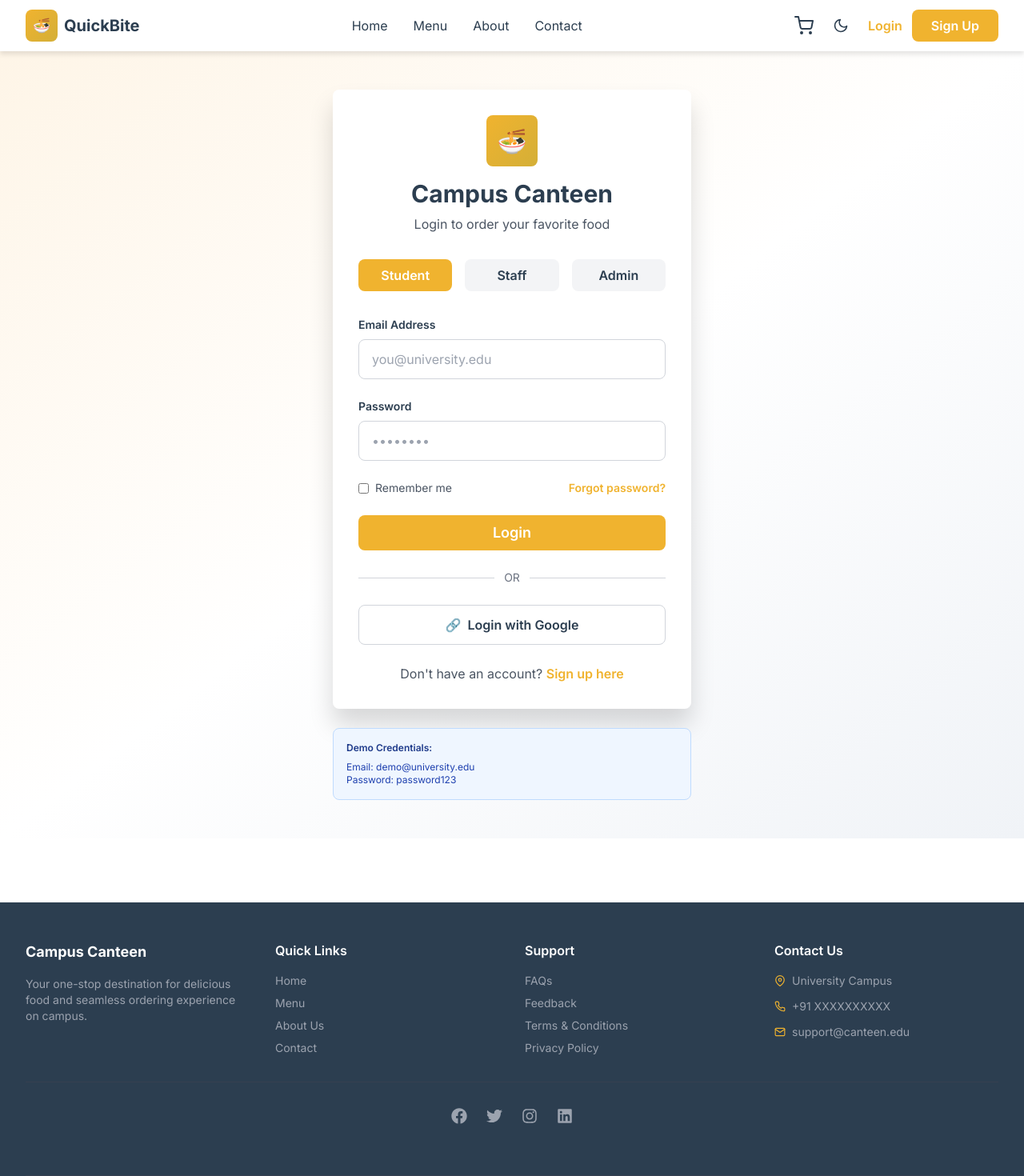
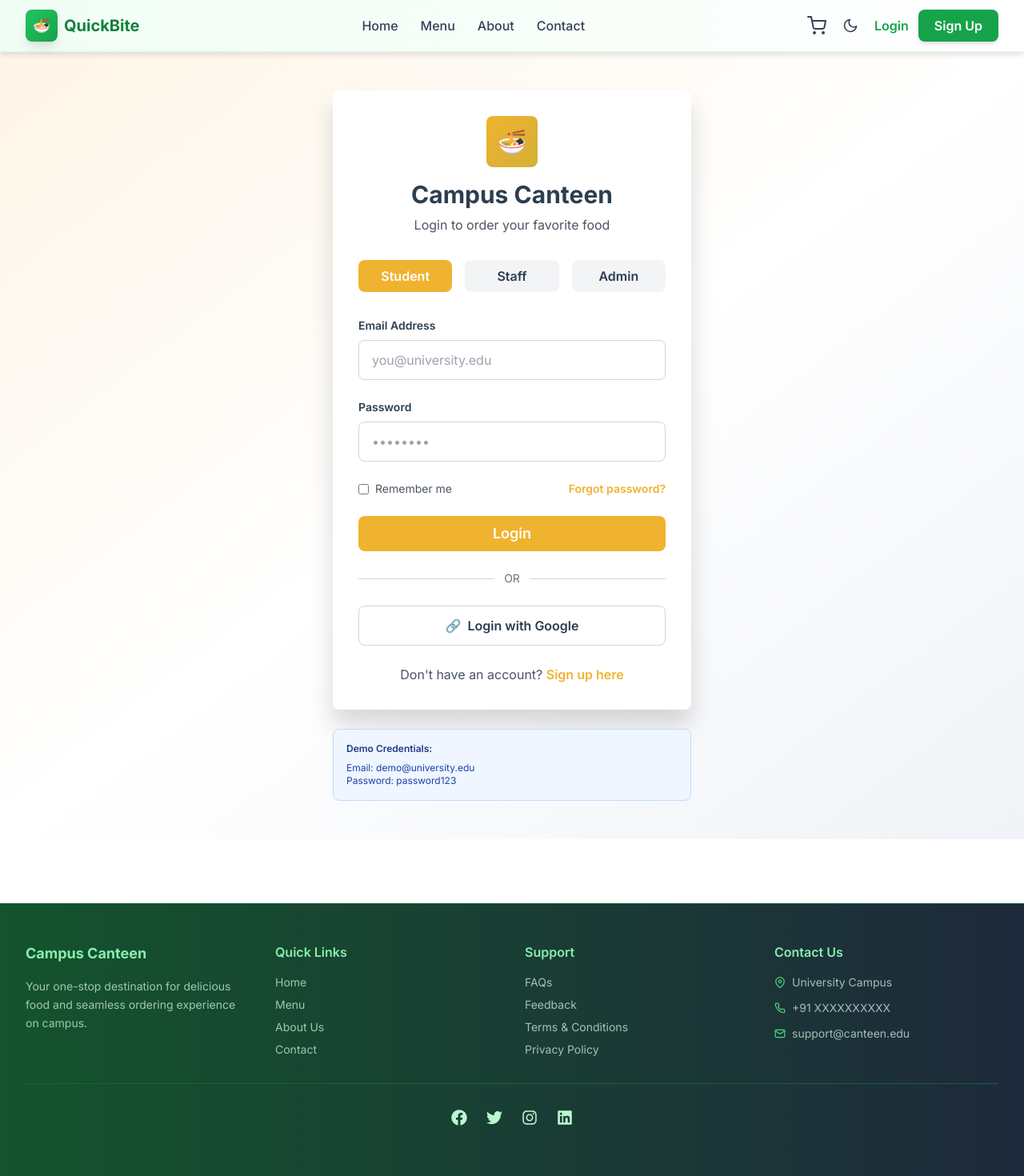
Before and after one commit to komalpawar79/canteen, a React (Create React App) app in the folder frontend/: page /login in a window 1280 px wide. Shown: the top 1470 px of the page at 80% size. Built offline with nearby package versions, Linux system fonts and the light colour scheme; no server answers.

Commit message:
Update Navbar, Footer, MenuCard to green theme aesthetic

```diff
--- a/frontend/src/components/Footer.js
+++ b/frontend/src/components/Footer.js
@@ -4,53 +4,53 @@ import { FaFacebook, FaTwitter, FaInstagram, FaLinkedin } from 'react-icons/fa';
 
 const Footer = () => {
   return (
-    <footer className="bg-dark text-white mt-20">
+    <footer className="bg-gradient-to-r from-green-900 to-slate-800 text-white mt-20 border-t border-green-800">
       <div className="max-w-7xl mx-auto px-4 sm:px-6 lg:px-8 py-12">
         <div className="grid grid-cols-1 md:grid-cols-4 gap-8 mb-8">
           {/* About */}
           <div>
-            <h3 className="text-lg font-bold mb-4">Campus Canteen</h3>
-            <p className="text-gray-400 text-sm">
+            <h3 className="text-lg font-bold mb-4 text-green-300">Campus Canteen</h3>
+            <p className="text-green-100/70 text-sm leading-relaxed">
               Your one-stop destination for delicious food and seamless ordering experience on campus.
             </p>
           </div>
 
           {/* Quick Links */}
           <div>
-            <h4 className="font-semibold mb-4">Quick Links</h4>
-            <ul className="space-y-2 text-gray-400 text-sm">
-              <li><a href="#" className="hover:text-primary-500 transition">Home</a></li>
-              <li><a href="#" className="hover:text-primary-500 transition">Menu</a></li>
-              <li><a href="#" className="hover:text-primary-500 transition">About Us</a></li>
-              <li><a href="#" className="hover:text-primary-500 transition">Contact</a></li>
+            <h4 className="font-semibold mb-4 text-green-300">Quick Links</h4>
+            <ul className="space-y-2 text-green-100/70 text-sm">
+              <li><a href="#" className="hover:text-green-300 transition">Home</a></li>
+              <li><a href="#" className="hover:text-green-300 transition">Menu</a></li>
+              <li><a href="#" className="hover:text-green-300 transition">About Us</a></li>
+              <li><a href="#" className="hover:text-green-300 transition">Contact</a></li>
             </ul>
           </div>
 
           {/* Support */}
           <div>
-            <h4 className="font-semibold mb-4">Support</h4>
-            <ul className="space-y-2 text-gray-400 text-sm">
-              <li><a href="#" className="hover:text-primary-500 transition">FAQs</a></li>
-              <li><a href="#" className="hover:text-primary-500 transition">Feedback</a></li>
-              <li><a href="#" className="hover:text-primary-500 transition">Terms & Conditions</a></li>
-              <li><a href="#" className="hover:text-primary-500 transition">Privacy Policy</a></li>
+            <h4 className="font-semibold mb-4 text-green-300">Support</h4>
+            <ul className="space-y-2 text-green-100/70 text-sm">
+              <li><a href="#" className="hover:text-green-300 transition">FAQs</a></li>
+              <li><a href="#" className="hover:text-green-300 transition">Feedback</a></li>
+              <li><a href="#" className="hover:text-green-300 transition">Terms & Conditions</a></li>
+              <li><a href="#" className="hover:text-green-300 transition">Privacy Policy</a></li>
             </ul>
           </div>
 
           {/* Contact */}
           <div>
-            <h4 className="font-semibold mb-4">Contact Us</h4>
-            <div className="space-y-3 text-gray-400 text-sm">
+            <h4 className="font-semibold mb-4 text-green-300">Contact Us</h4>
+            <div className="space-y-3 text-green-100/70 text-sm">
               <div className="flex items-center space-x-2">
-                <FiMapPin className="text-primary-500" />
+                <FiMapPin className="text-green-400" />
                 <span>University Campus</span>
               </div>
               <div className="flex items-center space-x-2">
-                <FiPhone className="text-primary-500" />
+                <FiPhone className="text-green-400" />
                 <span>+91 XXXXXXXXXX</span>
               </div>
               <div className="flex items-center space-x-2">
-                <FiMail className="text-primary-500" />
+                <FiMail className="text-green-400" />
                 <span>support@canteen.edu</span>
               </div>
             </div>
@@ -58,23 +58,23 @@ const Footer = () => {
         </div>
 
         {/* Social Links */}
-        <div className="flex justify-center space-x-6 mb-8 py-8 border-t border-gray-700">
-          <a href="#" className="text-gray-400 hover:text-primary-500 transition text-xl">
+        <div className="flex justify-center space-x-6 mb-8 py-8 border-t border-green-800">
+          <a href="#" className="text-green-200 hover:text-green-300 transition text-xl">
             <FaFacebook />
           </a>
-          <a href="#" className="text-gray-400 hover:text-primary-500 transition text-xl">
+          <a href="#" className="text-green-200 hover:text-green-300 transition text-xl">
             <FaTwitter />
           </a>
-          <a href="#" className="text-gray-400 hover:text-primary-500 transition text-xl">
+          <a href="#" className="text-green-200 hover:text-green-300 transition text-xl">
             <FaInstagram />
           </a>
-          <a href="#" className="text-gray-400 hover:text-primary-500 transition text-xl">
+          <a href="#" className="text-green-200 hover:text-green-300 transition text-xl">
             <FaLinkedin />
           </a>
         </div>
 
         {/* Bottom */}
-        <div className="text-center text-gray-400 text-sm border-t border-gray-700 pt-8">
+        <div className="text-center text-green-100/70 text-sm border-t border-green-800 pt-8">
           <p>&copy; 2025 Campus Canteen. All rights reserved.</p>
         </div>
       </div>
--- a/frontend/src/components/Navbar.js
+++ b/frontend/src/components/Navbar.js
@@ -13,57 +13,57 @@ const Navbar = () => {
   const cartCount = getCartCount();
 
   return (
-    <nav className="sticky top-0 z-50 bg-white dark:bg-dark shadow-soft">
+    <nav className="sticky top-0 z-50 bg-gradient-to-r from-green-50 to-white dark:from-slate-900 dark:to-slate-800 shadow-soft border-b border-green-100 dark:border-slate-700">
       <div className="max-w-7xl mx-auto px-4 sm:px-6 lg:px-8">
         <div className="flex justify-between items-center h-16">
           {/* Logo */}
-          <Link to="/" className="flex items-center space-x-2">
-            <div className="w-10 h-10 bg-gradient-to-br from-primary-500 to-accent rounded-lg flex items-center justify-center">
+          <Link to="/" className="flex items-center space-x-2 group">
+            <div className="w-10 h-10 bg-gradient-to-br from-green-500 to-green-600 rounded-lg flex items-center justify-center shadow-lg group-hover:shadow-xl transition-shadow">
               <span className="text-white font-bold text-lg">🍜</span>
             </div>
-            <span className="font-bold text-xl text-dark dark:text-white hidden sm:inline">
+            <span className="font-bold text-xl text-green-700 dark:text-green-400 hidden sm:inline group-hover:text-green-600 transition-colors">
               QuickBite
             </span>
           </Link>
 
           {/* Desktop Menu */}
-          <div className="hidden md:flex items-center space-x-8">
-            <Link to="/" className="text-dark dark:text-gray-300 hover:text-primary-500 transition">
+          <div className="hidden md:flex items-center space-x-1">
+            <Link to="/" className="px-3 py-2 text-slate-700 dark:text-slate-300 hover:text-green-600 dark:hover:text-green-400 transition font-medium">
               Home
             </Link>
-            <Link to="/menu" className="text-dark dark:text-gray-300 hover:text-primary-500 transition">
+            <Link to="/menu" className="px-3 py-2 text-slate-700 dark:text-slate-300 hover:text-green-600 dark:hover:text-green-400 transition font-medium">
               Menu
             </Link>
             {isAuthenticated && (
-              <Link to="/my-orders" className="text-dark dark:text-gray-300 hover:text-primary-500 transition">
+              <Link to="/my-orders" className="px-3 py-2 text-slate-700 dark:text-slate-300 hover:text-green-600 dark:hover:text-green-400 transition font-medium">
                 My Orders
               </Link>
             )}
             {user?.role === 'admin' && (
-              <Link to="/admin/dashboard" className="text-dark dark:text-gray-300 hover:text-primary-500 transition">
+              <Link to="/admin/dashboard" className="px-3 py-2 text-slate-700 dark:text-slate-300 hover:text-green-600 dark:hover:text-green-400 transition font-medium">
                 Admin
               </Link>
             )}
             {user?.role === 'canteen_manager' && (
-              <Link to="/canteen/dashboard" className="text-dark dark:text-gray-300 hover:text-primary-500 transition">
+              <Link to="/canteen/dashboard" className="px-3 py-2 text-slate-700 dark:text-slate-300 hover:text-green-600 dark:hover:text-green-400 transition font-medium">
                 Dashboard
               </Link>
             )}
-            <Link to="/about" className="text-dark dark:text-gray-300 hover:text-primary-500 transition">
+            <Link to="/about" className="px-3 py-2 text-slate-700 dark:text-slate-300 hover:text-green-600 dark:hover:text-green-400 transition font-medium">
               About
             </Link>
-            <Link to="/contact" className="text-dark dark:text-gray-300 hover:text-primary-500 transition">
+            <Link to="/contact" className="px-3 py-2 text-slate-700 dark:text-slate-300 hover:text-green-600 dark:hover:text-green-400 transition font-medium">
               Contact
             </Link>
           </div>
 
           {/* Right Icons */}
-          <div className="flex items-center space-x-4">
+          <div className="flex items-center space-x-3">
             {/* Cart Icon */}
-            <Link to="/orders" className="relative">
-              <FiShoppingCart className="text-2xl text-dark dark:text-white hover:text-primary-500 transition" />
+            <Link to="/orders" className="relative group">
+              <FiShoppingCart className="text-2xl text-slate-700 dark:text-slate-300 group-hover:text-green-600 dark:group-hover:text-green-400 transition" />
               {cartCount > 0 && (
-                <span className="absolute -top-2 -right-2 bg-primary-500 text-white text-xs rounded-full w-5 h-5 flex items-center justify-center font-bold">
+                <span className="absolute -top-2 -right-2 bg-green-500 text-white text-xs rounded-full w-5 h-5 flex items-center justify-center font-bold shadow-lg">
                   {cartCount}
                 </span>
               )}
@@ -72,21 +72,21 @@ const Navbar = () => {
             {/* Theme Toggle */}
             <button
               onClick={toggleTheme}
-              className="p-2 rounded-lg hover:bg-gray-100 dark:hover:bg-dark transition"
+              className="p-2 rounded-lg hover:bg-green-100 dark:hover:bg-slate-700 transition text-slate-700 dark:text-slate-300"
             >
               {theme === 'light' ? (
-                <FiMoon className="text-xl text-dark" />
+                <FiMoon className="text-xl" />
               ) : (
-                <FiSun className="text-xl text-white" />
+                <FiSun className="text-xl" />
               )}
             </button>
 
             {/* Auth Buttons */}
             {isAuthenticated ? (
-              <div className="flex items-center space-x-3">
-                <Link to="/profile" className="flex items-center space-x-2 px-3 py-2 rounded-lg hover:bg-primary-100 dark:hover:bg-secondary-900 transition">
-                  <FiUser className="text-dark dark:text-white" />
-                  <span className="text-sm font-medium text-dark dark:text-white hidden sm:inline">
+              <div className="flex items-center space-x-2">
+                <Link to="/profile" className="flex items-center space-x-2 px-3 py-2 rounded-lg hover:bg-green-100 dark:hover:bg-slate-700 transition">
+                  <FiUser className="text-slate-700 dark:text-slate-300" />
+                  <span className="text-sm font-medium text-slate-700 dark:text-slate-300 hidden sm:inline">
                     {user?.name || 'Profile'}
                   </span>
                 </Link>
@@ -96,7 +96,7 @@ const Navbar = () => {
                       logout();
                     }
                   }}
-                  className="p-2 text-dark dark:text-white hover:text-red-500 transition rounded-lg hover:bg-red-50 dark:hover:bg-red-900/20"
+                  className="p-2 text-slate-700 dark:text-slate-300 hover:text-red-600 dark:hover:text-red-400 transition rounded-lg hover:bg-red-50 dark:hover:bg-red-900/20"
                   title="Logout"
                 >
                   <FiLogOut className="text-xl" />
@@ -106,13 +106,13 @@ const Navbar = () => {
               <div className="hidden sm:flex items-center space-x-3">
                 <Link
                   to="/login"
-                  className="text-primary-500 hover:text-primary-600 font-semibold transition"
+                  className="text-green-600 dark:text-green-400 hover:text-green-700 dark:hover:text-green-300 font-semibold transition"
                 >
                   Login
                 </Link>
                 <Link
                   to="/signup"
-                  className="btn-primary"
+                  className="bg-green-600 text-white px-5 py-2 rounded-lg font-semibold hover:bg-green-700 transition shadow-md hover:shadow-lg"
                 >
                   Sign Up
                 </Link>
@@ -122,7 +122,7 @@ const Navbar = () => {
             {/* Mobile Menu Button */}
             <button
               onClick={() => setIsOpen(!isOpen)}
-              className="md:hidden text-2xl text-dark dark:text-white"
+              className="md:hidden text-2xl text-slate-700 dark:text-slate-300 hover:text-green-600 dark:hover:text-green-400 transition"
             >
               {isOpen ? <FiX /> : <FiMenu />}
             </button>
@@ -131,40 +131,40 @@ const Navbar = () => {
 
         {/* Mobile Menu */}
         {isOpen && (
-          <div className="md:hidden pb-4 space-y-2">
-            <Link to="/" className="block px-4 py-2 text-dark dark:text-gray-300 hover:bg-gray-100 dark:hover:bg-secondary-900 rounded transition">
+          <div className="md:hidden pb-4 space-y-1 bg-green-50 dark:bg-slate-800 rounded-lg mb-2">
+            <Link to="/" className="block px-4 py-3 text-slate-700 dark:text-slate-300 hover:bg-green-100 dark:hover:bg-slate-700 hover:text-green-600 dark:hover:text-green-400 rounded transition font-medium">
               Home
             </Link>
-            <Link to="/menu" className="block px-4 py-2 text-dark dark:text-gray-300 hover:bg-gray-100 dark:hover:bg-secondary-900 rounded transition">
+            <Link to="/menu" className="block px-4 py-3 text-slate-700 dark:text-slate-300 hover:bg-green-100 dark:hover:bg-slate-700 hover:text-green-600 dark:hover:text-green-400 rounded transition font-medium">
               Menu
             </Link>
             {isAuthenticated && (
-              <Link to="/my-orders" className="block px-4 py-2 text-dark dark:text-gray-300 hover:bg-gray-100 dark:hover:bg-secondary-900 rounded transition">
+              <Link to="/my-orders" className="block px-4 py-3 text-slate-700 dark:text-slate-300 hover:bg-green-100 dark:hover:bg-slate-700 hover:text-green-600 dark:hover:text-green-400 rounded transition font-medium">
                 My Orders
               </Link>
             )}
             {user?.role === 'admin' && (
-              <Link to="/admin/dashboard" className="block px-4 py-2 text-dark dark:text-gray-300 hover:bg-gray-100 dark:hover:bg-secondary-900 rounded transition">
+              <Link to="/admin/dashboard" className="block px-4 py-3 text-slate-700 dark:text-slate-300 hover:bg-green-100 dark:hover:bg-slate-700 hover:text-green-600 dark:hover:text-green-400 rounded transition font-medium">
                 Admin Dashboard
               </Link>
             )}
             {user?.role === 'canteen_manager' && (
-              <Link to="/canteen/dashboard" className="block px-4 py-2 text-dark dark:text-gray-300 hover:bg-gray-100 dark:hover:bg-secondary-900 rounded transition">
+              <Link to="/canteen/dashboard" className="block px-4 py-3 text-slate-700 dark:text-slate-300 hover:bg-green-100 dark:hover:bg-slate-700 hover:text-green-600 dark:hover:text-green-400 rounded transition font-medium">
                 Canteen Dashboard
               </Link>
             )}
-            <Link to="/about" className="block px-4 py-2 text-dark dark:text-gray-300 hover:bg-gray-100 dark:hover:bg-secondary-900 rounded transition">
+            <Link to="/about" className="block px-4 py-3 text-slate-700 dark:text-slate-300 hover:bg-green-100 dark:hover:bg-slate-700 hover:text-green-600 dark:hover:text-green-400 rounded transition font-medium">
               About
             </Link>
-            <Link to="/contact" className="block px-4 py-2 text-dark dark:text-gray-300 hover:bg-gray-100 dark:hover:bg-secondary-900 rounded transition">
+            <Link to="/contact" className="block px-4 py-3 text-slate-700 dark:text-slate-300 hover:bg-green-100 dark:hover:bg-slate-700 hover:text-green-600 dark:hover:text-green-400 rounded transition font-medium">
               Contact
             </Link>
             {!isAuthenticated && (
-              <div className="px-4 py-2 space-y-2">
-                <Link to="/login" className="block text-center btn-primary">
+              <div className="px-4 py-2 space-y-2 border-t border-green-200 dark:border-slate-700 pt-3">
+                <Link to="/login" className="block text-center px-4 py-2 text-green-600 dark:text-green-400 hover:text-green-700 dark:hover:text-green-300 font-semibold border border-green-600 dark:border-green-400 rounded-lg transition">
                   Login
                 </Link>
-                <Link to="/signup" className="block text-center btn-secondary">
+                <Link to="/signup" className="block text-center px-4 py-2 bg-green-600 text-white hover:bg-green-700 font-semibold rounded-lg transition shadow-md">
                   Sign Up
                 </Link>
               </div>
--- a/frontend/src/styles/index.css
+++ b/frontend/src/styles/index.css
@@ -37,12 +37,12 @@ body.dark {
 }
 
 ::-webkit-scrollbar-thumb {
-  background: #f0b32f;
+  background: #22c55e;
   border-radius: 4px;
 }
 
 ::-webkit-scrollbar-thumb:hover {
-  background: #d99a27;
+  background: #16a34a;
 }
 
 /* Smooth transitions */
@@ -55,7 +55,7 @@ button:focus,
 input:focus,
 textarea:focus,
 select:focus {
-  outline: 2px solid #f0b32f;
+  outline: 2px solid #22c55e;
   outline-offset: 2px;
 }
 
```
Also changed, not shown: frontend/src/components/MenuCard.js (+15 -15 lines).
